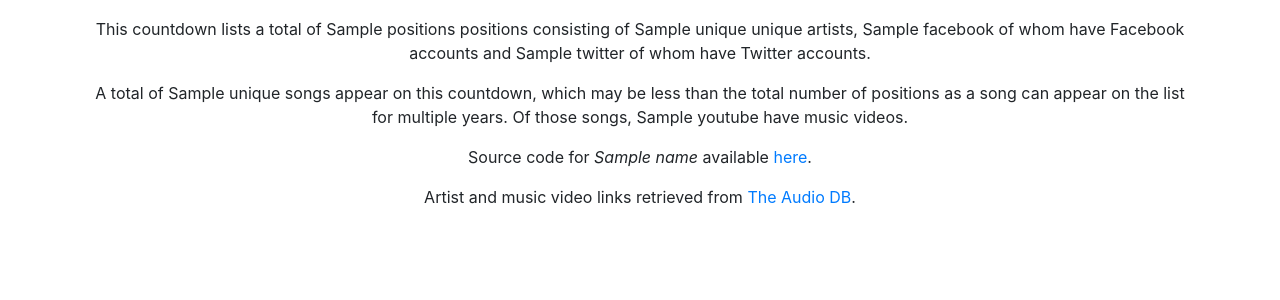
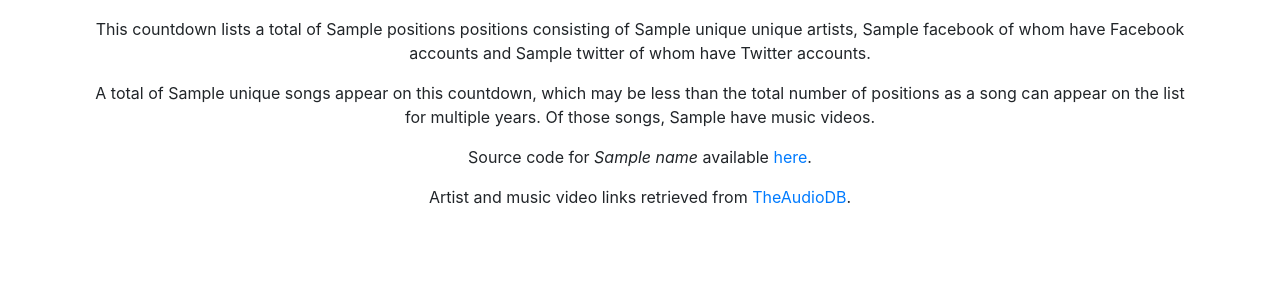
Before and after one commit to IronManRust/q101-top-101, a Node project: template templates/index.hbs in a window 1280 px wide. Shown: the part 429-729 px from the top of the page. Run offline with Node 20 templates, Linux system fonts and the light colour scheme; the template is opened without the code that fills it: most values are stand-ins (such as "Sample title", 1, 10 or a date in 2020); some libraries are stand-ins or nearby versions.

Commit message:
Bug Fixes

```diff
--- a/data/artists.json
+++ b/data/artists.json
@@ -1286,7 +1286,7 @@
     "songs": [
       {
         "name": "Salvation",
-        "musicVideo": "https://vimeo.com/42039578"
+        "musicVideo": "https://www.vimeo.com/42039578"
       }
     ],
     "id": "113171",
--- a/package.json
+++ b/package.json
@@ -29,7 +29,7 @@
         "scrape:clean": "npm run clean",
         "scrape:build": "npm run build:content && npm run build:src",
         "scrape:execute": "node ./dist/scrape.js",
-        "scrape:cleanup": "rimraf ./dist/*.js && rimraf ./dist/*.ts && rimraf ./dist/*.map && rimraf ./dist/*.ico && rimraf ./dist/*.png && rimraf ./dist/*.hbs && rimraf ./dist/countdown.json",
+        "scrape:cleanup": "rimraf ./dist/*.js && rimraf ./dist/*.ts && rimraf ./dist/*.map && rimraf ./dist/*.ico && rimraf ./dist/*.png && rimraf ./dist/*.hbs && rimraf ./dist/*.md && rimraf ./dist/countdown.json",
         "all-the-things": "npm run clean && npm run lint && npm run build && npm run generate",
         "clean": "rimraf ./dist/",
         "lint": "eslint ./src/ --ext .ts",
--- a/src/index.ts
+++ b/src/index.ts
@@ -48,7 +48,7 @@ let uniqueArtists = 0
 let uniqueSongs = 0
 let facebook = 0
 let twitter = 0
-let youtube = 0
+let musicVideo = 0
 for (const artistName of Object.keys(artistInformationList)) {
   const artistInformation = artistInformationList[artistName]
   uniqueArtists += 1
@@ -56,7 +56,7 @@ for (const artistName of Object.keys(artistInformationList)) {
   twitter += artistInformation.twitter ? 1 : 0
   for (const song of artistInformation.songs) {
     uniqueSongs += 1
-    youtube += song.musicVideo ? 1 : 0
+    musicVideo += song.musicVideo ? 1 : 0
   }
 }
 const statistics = {
@@ -68,7 +68,7 @@ const statistics = {
   },
   songs: {
     unique: uniqueSongs,
-    youtube
+    musicVideo
   }
 }
 
--- a/src/scrape.ts
+++ b/src/scrape.ts
@@ -34,7 +34,8 @@ const normalizeURL = (url: string | undefined): string | undefined => {
   const domains = [
     'facebook.com',
     'twitter.com',
-    'youtube.com'
+    'youtube.com',
+    'vimeo.com'
   ]
   if (url) {
     for (const domain of domains) {
--- a/templates/index.hbs
+++ b/templates/index.hbs
@@ -88,9 +88,9 @@
         <br />
         <div class="text-center">
             <p>This countdown lists a total of {{positions}} positions consisting of {{artists.unique}} unique artists, {{artists.facebook}} of whom have Facebook accounts and {{artists.twitter}} of whom have Twitter accounts.</p>
-            <p>A total of {{songs.unique}} songs appear on this countdown, which may be less than the total number of positions as a song can appear on the list for multiple years. Of those songs, {{songs.youtube}} have music videos.</p>
+            <p>A total of {{songs.unique}} songs appear on this countdown, which may be less than the total number of positions as a song can appear on the list for multiple years. Of those songs, {{songs.musicVideo}} have music videos.</p>
             <p>Source code for <em>{{name}}</em> available <a href="{{homepage}}" target="_blank">here</a>.</p>
-            <p>Artist and music video links retrieved from <a href="https://www.theaudiodb.com" target="_blank">The Audio DB</a>.</p>
+            <p>Artist and music video links retrieved from <a href="https://www.theaudiodb.com" target="_blank">TheAudioDB</a>.</p>
         </div>
     </div>
 </body>
```
